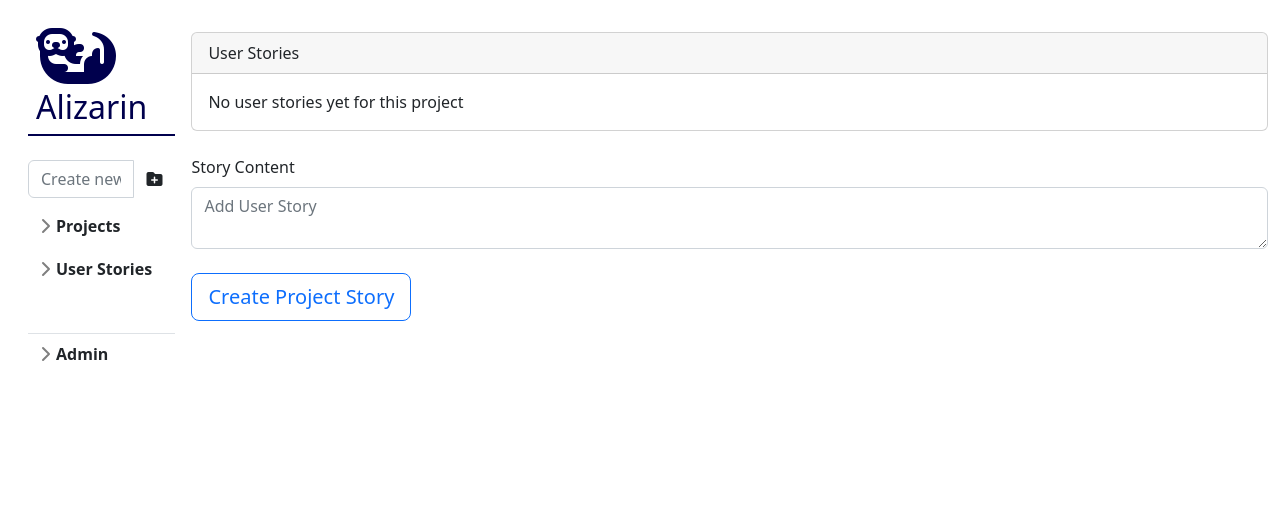
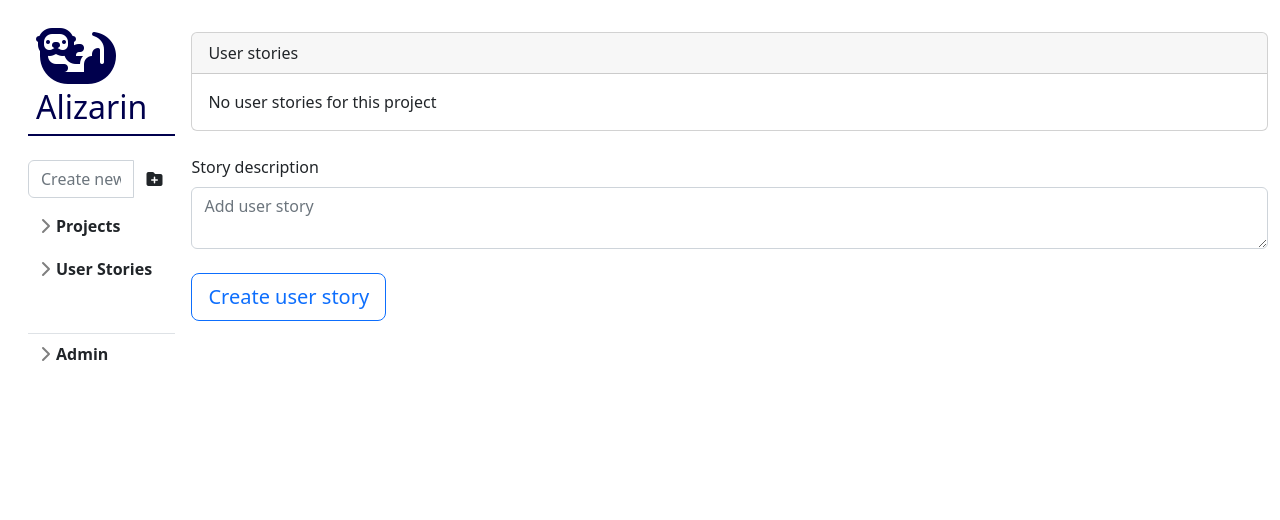
Before and after one commit to jsasser4/Alizarin, a Flask app: page /story/1 in a window 1280 px wide. Shown: the top 520 px of the page. Run offline with Flask 3, Linux system fonts and the light colour scheme; a user stored in the database is signed in; data comes from the database, SQL or seed files in the repository; both versions use the stored data as it was after the commit; data that the repository does not hold is empty; some libraries are stand-ins or nearby versions.

Commit message:
Style changes

```diff
--- a/src/form.py
+++ b/src/form.py
@@ -9,19 +9,19 @@ from .model.user import User
 class RegisterForm(FlaskForm):
     class Meta:
         csrf = False
-    firstname = StringField('First Name', validators=[Length(1, 10)])
-    lastname = StringField('Last Name', validators=[Length(1, 20)])
+    firstname = StringField('First name', validators=[Length(1, 10)])
+    lastname = StringField('Last name', validators=[Length(1, 20)])
 
     email = StringField('Email', [
-        Email(message='Not a valid email address.'),
+        Email(message='Invalid email address'),
         DataRequired()])
 
     password = PasswordField('Password', [
-        DataRequired(message="Please enter a password."),
+        DataRequired(message="Please enter a password"),
         EqualTo('confirmPassword', message='Passwords must match')
     ])
 
-    confirmPassword = PasswordField('Confirm Password', validators=[
+    confirmPassword = PasswordField('Confirm password', validators=[
         Length(min=6, max=10)
     ])
 
@@ -34,50 +34,50 @@ class LoginForm(FlaskForm):
         csrf = False
 
     email = StringField('Email', [
-        Email(message='Not a valid email address.'),
+        Email(message='Invalid email address'),
         DataRequired()])
     password = PasswordField('Password', [
-        DataRequired(message="Please enter a password.")])
+        DataRequired(message="Please enter a password")])
 
     submit = SubmitField('Submit')
 
     # noinspection PyMethodMayBeStatic
     def validate_email(self, field):
         if db.session.query(User).filter_by(email=field.data).count() == 0:
-            raise ValidationError('Incorrect username or password.')
+            raise ValidationError('Incorrect username or password')
 
 
 class ProjectForm(FlaskForm):
     class Meta:
         csrf = False
-    name = StringField('Project Name', validators=[Length(1, 32)])
-    submit = SubmitField('Create Project')
+    name = StringField('Project name', validators=[Length(1, 32)])
+    submit = SubmitField('Create project')
 
 
 class SprintForm(FlaskForm):
     class Meta:
         csrf = False
-    name = StringField('Sprint Name', validators=[Length(1, 32)])
-    submit = SubmitField('Create Sprint')
+    name = StringField('Sprint name', validators=[Length(1, 32)])
+    submit = SubmitField('Create sprint')
 
 
 class TaskForm(FlaskForm):
     class Meta:
         csrf = False
-    name = StringField('Task Name', validators=[Length(1, 32)])
-    description = TextAreaField('Sprint Description', validators=[Length(1, 1024)])
-    submit = SubmitField('Add task to Sprint')
+    name = StringField('Task name', validators=[Length(1, 32)])
+    description = TextAreaField('Sprint description', validators=[Length(1, 1024)])
+    submit = SubmitField('Add task to sprint')
 
 
 class UserForm(FlaskForm):
     class Meta:
         csrf = False
-    email = StringField('Email', [Email(message='Not a valid email address.'), DataRequired()])
-    submit = SubmitField('Add Project User')
+    email = StringField('Email', [Email(message='Invalid email address.'), DataRequired()])
+    submit = SubmitField('Add project user')
 
 
 class UserStory(FlaskForm):
     class Meta:
         csrf = False
-    content = TextAreaField('Story Content', validators=[Length(1, 1024)])
-    submit = SubmitField('Create Project Story')
+    content = TextAreaField('Story description', validators=[Length(1, 1024)])
+    submit = SubmitField('Create user story')
--- a/templates/app/story.html
+++ b/templates/app/story.html
@@ -38,16 +38,16 @@
         </div>
     {% else %}
         <div class="card">
-            <div class="card-header">User Stories</div>
+            <div class="card-header">User stories</div>
             <div class="card-body">
-                <p class="card-text">No user stories yet for this project</p>
+                <p class="card-text">No user stories for this project</p>
             </div>
         </div>
     {% endif %}
     <div class="row my-4">
         <form method="POST" action="{{ url_for('story_add', project_id=active_project.project_id) }}">
             {{ user_story.content.label(class_="mb-2") }}
-            {{ user_story.content(class_="form-control", placeholder_="Add User Story") }}
+            {{ user_story.content(class_="form-control", placeholder_="Add user story") }}
             {% if user_story.content.errors %}
                 <ul class="errors">
                     {% for error in user_story.content.errors %}
```
Also changed, not shown: instance/flask_note_app.db (added).
